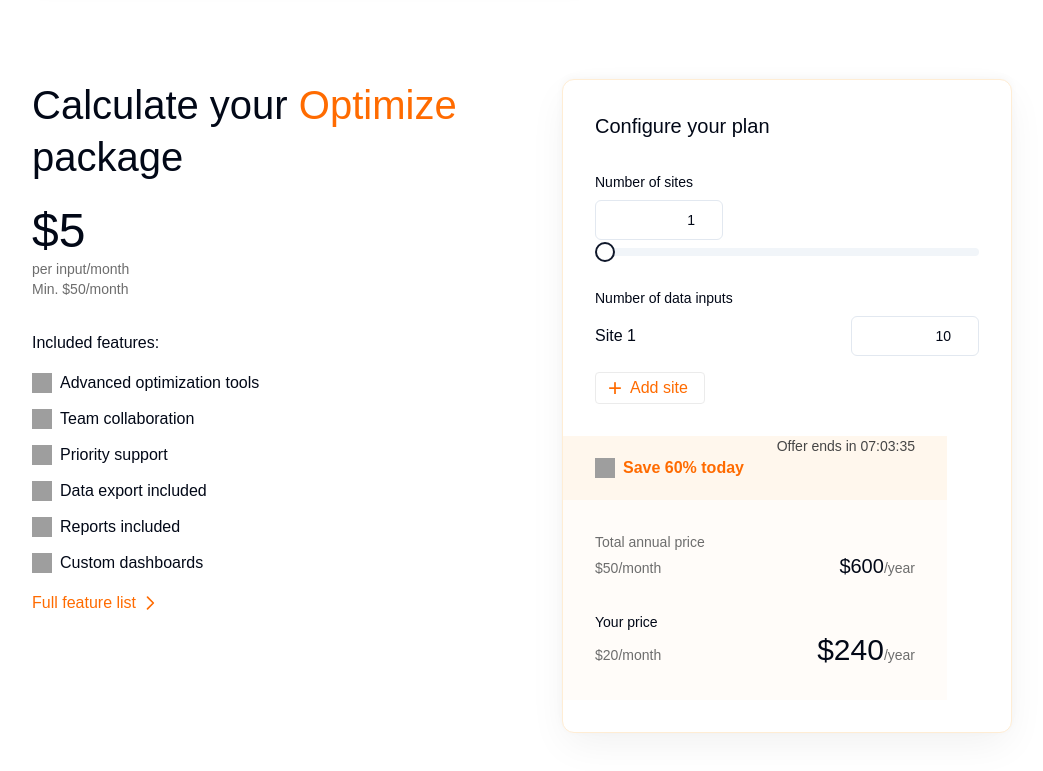
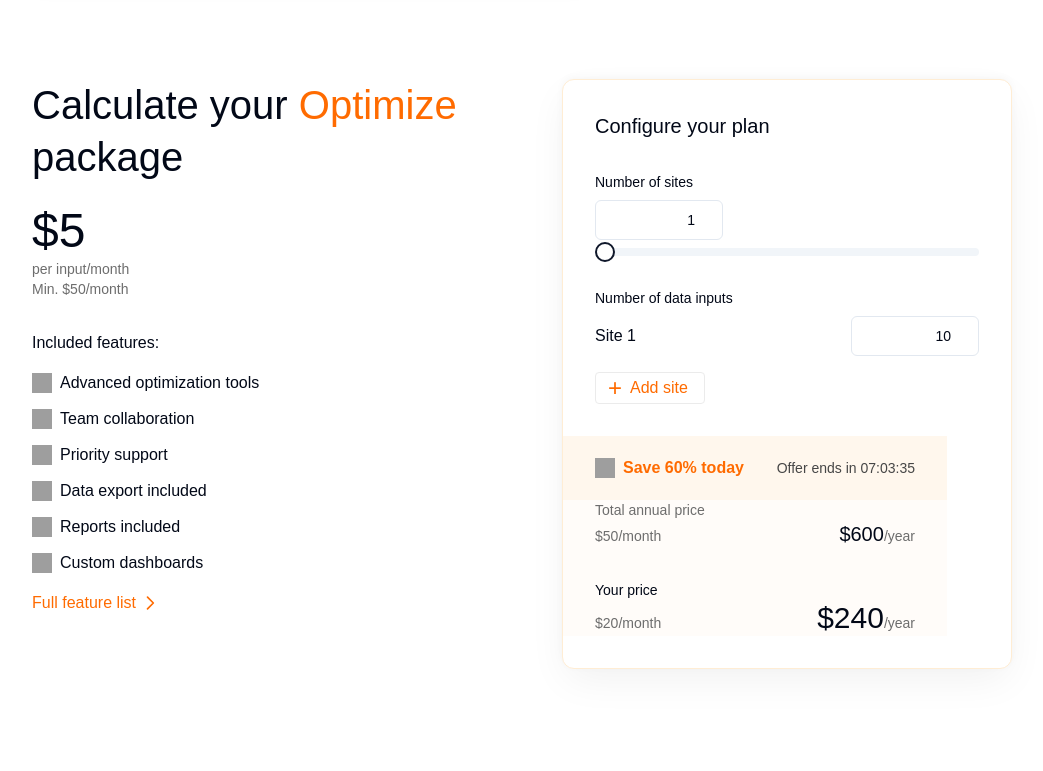
Before and after one commit to OmriPanoramic/p-820711, a React (Vite) app: page / in a window 1280 px wide. Shown: the part 1376-2147 px from the top of the page, without its empty margins (118-1161 px from the left). After the commit the page ends 2125 px from the top, so only its background shows below. Built offline with nearby package versions, Linux system fonts and the light colour scheme; grey boxes are pictures that could not be loaded.

Commit message:
Update pricing card styling
Updated the styling of the pricing card section by modifying the padding.

```diff
--- a/src/components/pricing/PricingCalculator.tsx
+++ b/src/components/pricing/PricingCalculator.tsx
@@ -1,7 +1,9 @@
+
 import { Input } from "@/components/ui/input";
 import { Slider } from "@/components/ui/slider";
 import { useState } from "react";
 import { CountdownTimer } from "./CountdownTimer";
+
 export const PricingCalculator = () => {
   const [sites, setSites] = useState([1]);
   const [inputs, setInputs] = useState(10);
@@ -10,6 +12,7 @@ export const PricingCalculator = () => {
   const totalMonthlyPrice = Math.max(basePrice, sites[0] * inputs * pricePerInput);
   const totalAnnualPrice = totalMonthlyPrice * 12;
   const discountedAnnualPrice = totalAnnualPrice * 0.4;
+
   return <div className="flex flex-col items-center w-full max-w-[1440px] px-20 pb-20 max-md:px-5">
       <div className="flex w-full gap-20 max-md:flex-col">
         <div className="flex-1">
@@ -72,7 +75,7 @@ export const PricingCalculator = () => {
 
             <div className="flex flex-col w-full mt-8 -mx-8">
               {/* Save strip */}
-              <div className="flex h-[64px]  justify-between bg-[#FFF7ED] w-full px-[32px]">
+              <div className="flex h-[64px] px-8 items-center justify-between bg-[#FFF7ED] w-full">
                 <div className="flex items-center gap-2">
                   <img src="https://cdn.builder.io/api/v1/image/assets/4b8bee12bead4b66b573187d8e419c5d/eefecd56a897a32835976d67c57d09015a18ddd1b5685d7a336048586db07823" alt="" className="w-5 h-5" />
                   <span className="text-[#FF6B00] font-semibold">Save 60% today</span>
@@ -84,7 +87,7 @@ export const PricingCalculator = () => {
               </div>
 
               {/* Pricing data section */}
-              <div className="flex flex-col p-8 gap-8 bg-[#FFFCF9] w-full">
+              <div className="flex flex-col px-[32px] gap-8 bg-[#FFFCF9] w-full">
                 <div>
                   <div className="text-sm text-[#6D6D6D]">Total annual price</div>
                   <div className="flex justify-between items-baseline">
```
